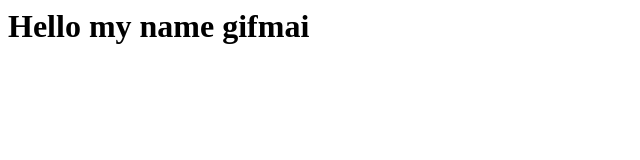
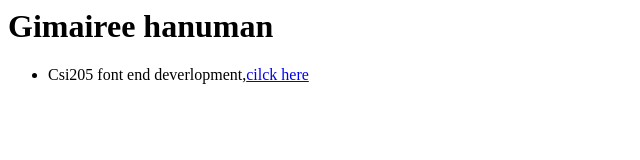
Before and after one commit to Gifmaii/gifmaii.github.io, a plain HTML site: page index.html in a window 1280 px wide. Shown: the whole page, without its empty margins (0-640 px from the left). Drawn offline with Linux system fonts and the light colour scheme.

Commit message:
Update index.html

```diff
--- a/index.html
+++ b/index.html
@@ -1 +1,13 @@
-<h1>Hello my name gifmai</h1>
+<html>
+<head>
+  <title>Gifmairee hanuman</title>
+</head>
+<body>
+      <h1>Gimairee hanuman</h1>
+  <ul>
+    <li>
+      Csi205 font end deverlopment,<a href='https://gifmaii.github.io/_multipages'>cilck here</a>
+    </li>
+  </ul>
+</body>
+</html>
```
